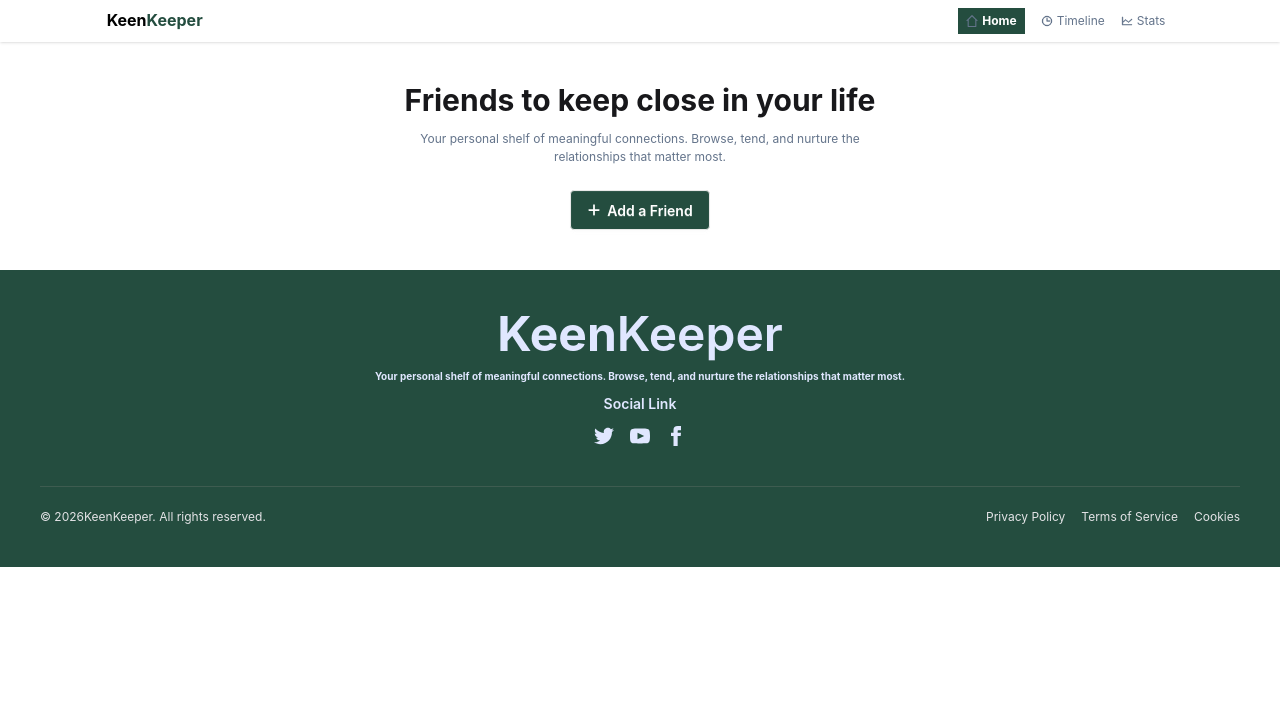
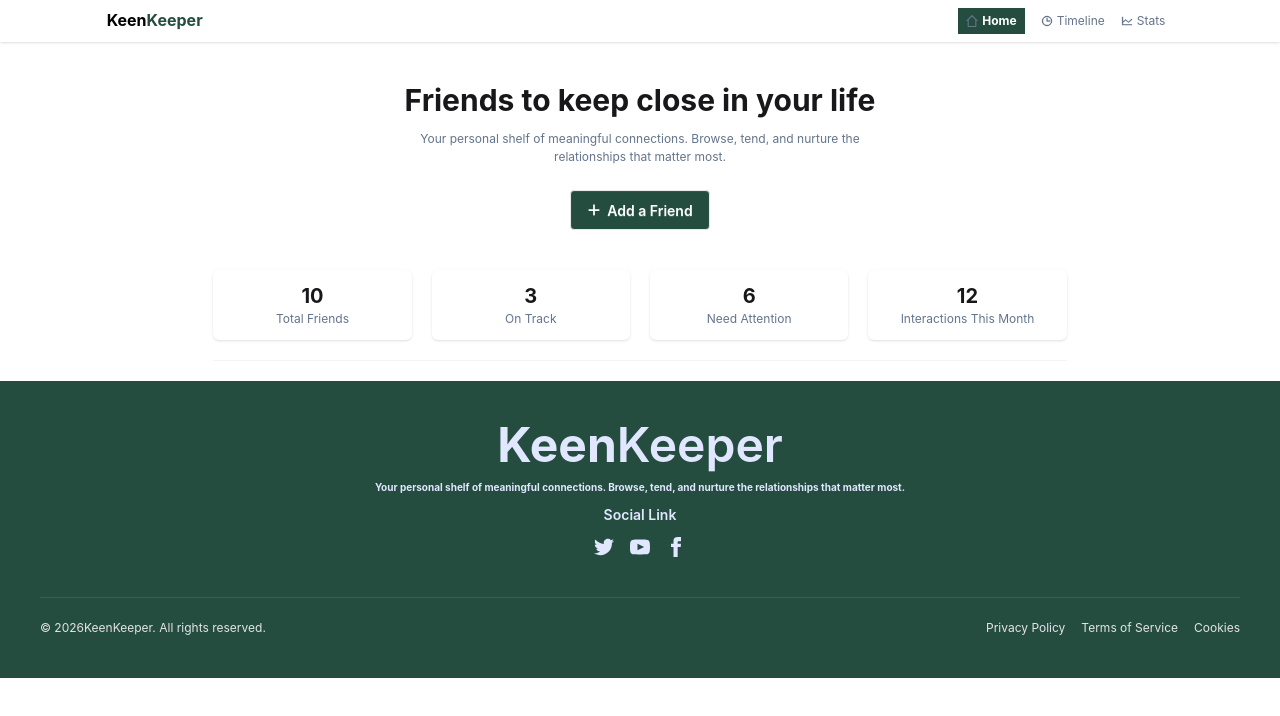
Before and after one commit to samsunnaharsrity/Assignment-7, a React (Vite) app: page / in a window 1280 px wide. Shown: the top 716 px of the page. Built offline with nearby package versions, Linux system fonts and the light colour scheme.

Commit message:
banner section is ok

```diff
--- a/src/components/banner/banner.jsx
+++ b/src/components/banner/banner.jsx
@@ -4,7 +4,7 @@ import { FaPlus } from "react-icons/fa6";
 
 const Banner = () => {
     return (
-        <div>
+        <div className='w-8/12 mx-auto border-b border-gray-100 mb-5'>
             <div className='flex flex-col items-center justify-center p-10 text-center space-y-3'>
                 <h2 className='font-bold text-3xl '>Friends to keep close in your life</h2>
                 <p className='text-[#64748b] text-[12px]'>Your personal shelf of meaningful connections. Browse, tend, and nurture the <br />relationships that matter most.</p>
@@ -13,6 +13,24 @@ const Banner = () => {
                     Add a Friend
                 </button>
             </div>
+            <div className='grid grid-cols-4 gap-5 mb-5'>
+                <div className='rounded-md shadow text-center py-3'>
+                    <p className='text-xl font-bold'>10</p>
+                    <p className='text-[#64748b] text-[12px]'>Total Friends</p>
+                </div>
+                <div className='rounded-md shadow text-center py-3'>
+                    <p className='text-xl font-bold'>3</p>
+                    <p className='text-[#64748b] text-[12px]'>On Track</p>
+                </div>
+                <div className='rounded-md shadow text-center py-3'>
+                    <p className='text-xl font-bold'>6</p>
+                    <p className='text-[#64748b] text-[12px]'>Need Attention</p>
+                </div>
+                <div className='rounded-md shadow text-center py-3'>
+                    <p className='text-xl font-bold'>12</p>
+                    <p className='text-[#64748b] text-[12px]'>Interactions This Month</p>
+                </div>
+            </div>
         </div>
     );
 }
--- a/src/components/shared/navbar.jsx
+++ b/src/components/shared/navbar.jsx
@@ -6,7 +6,7 @@ import chartlineImg from '../../assets/image/chartline.png'
 
 const Navbar = () => {
     return (
-        <div className='shadow'>
+        <div className='shadow sticky top-0 bg-white'>
             <div className='flex justify-between w-10/12 mx-auto '>
                 <div className='text-black font-bold py-2'>
                     <h2>Keen<span className='text-[#244d3f]'>Keeper</span></h2>
```
